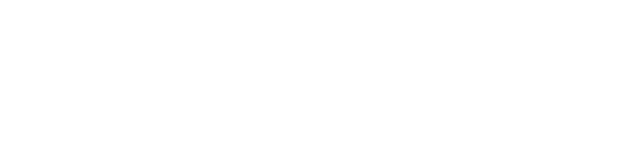
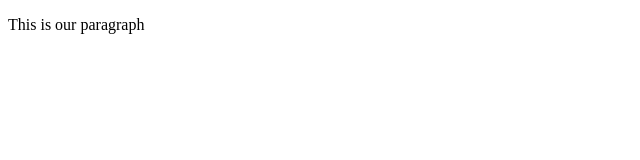
Before and after one commit to CoderAlice27/new-repo, a plain HTML site: page index.html in a window 1280 px wide. Shown: the whole page, without its empty margins (0-640 px from the left). Drawn offline with Linux system fonts and the light colour scheme.

Commit message:
paragraph added

```diff
--- a/index.html
+++ b/index.html
@@ -7,6 +7,6 @@
     <title>Git Repository</title>
 </head>
 <body>
-
+    <p>This is our paragraph</p>
 </body>
 </html>
```
